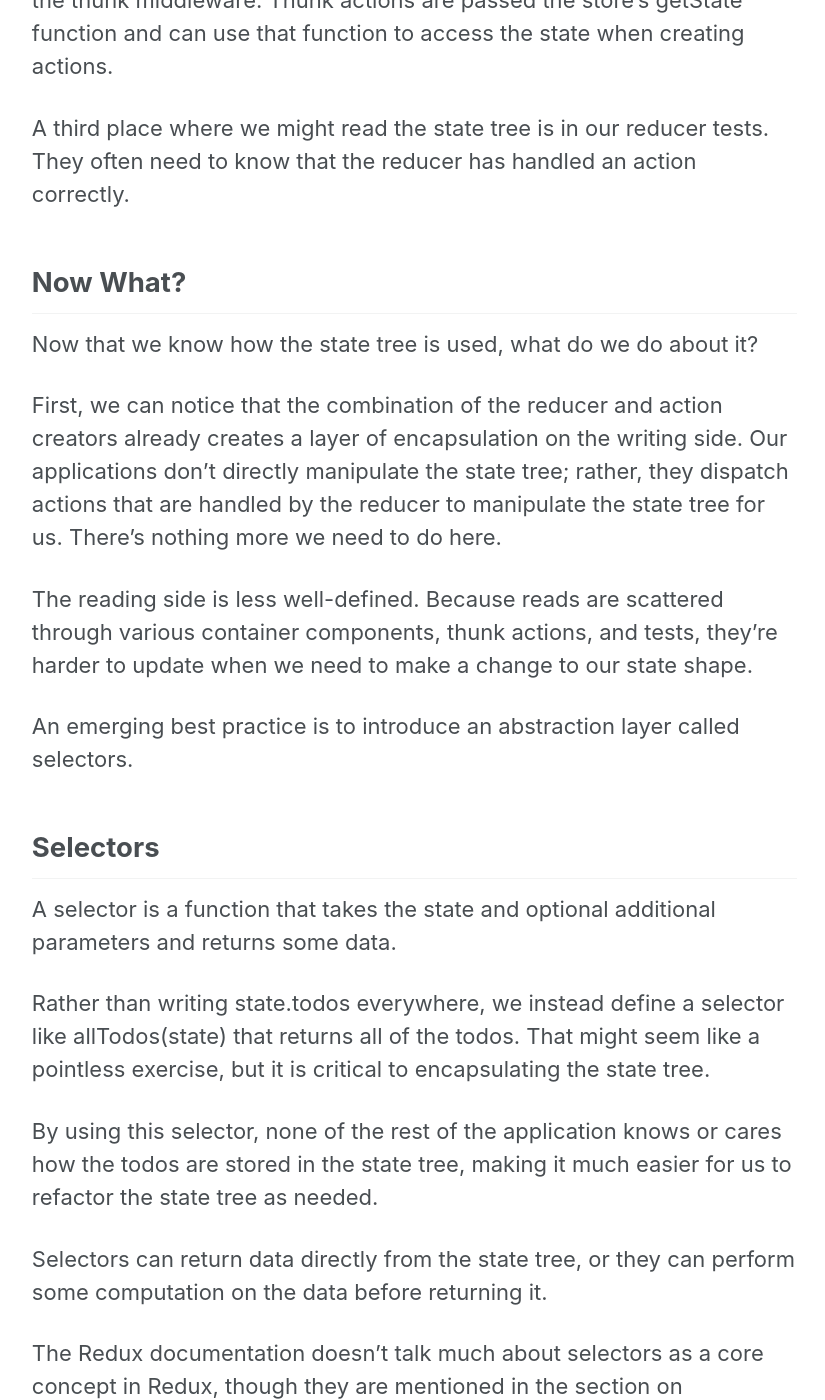
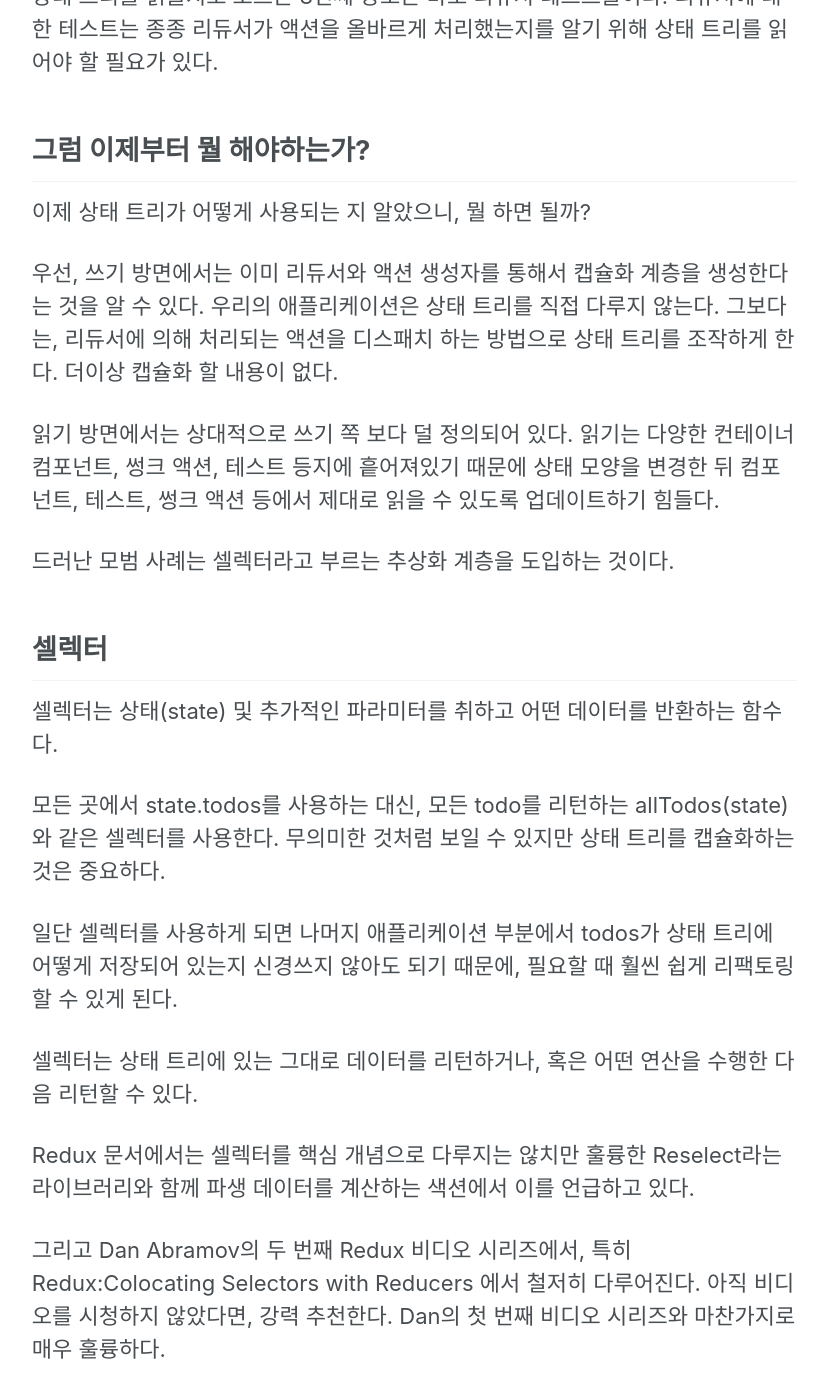
Before and after one commit to orezytivarg/orezytivarg.github.io, a Jekyll site: the page built from _posts/2017-01-16-encapsulating-the-redux-state-tree.md, in a window 1280 px wide and 1400 px high, scrolled down 1777 px. Shown: the whole window, without its empty margins (252-1077 px from the left). Built offline with Jekyll 4.4.1, drawn with Linux system fonts in a browser that asks for light colours; some of the changed text lies outside the part shown.

Commit message:
translate post and change title and desc of site

````diff
--- a/_config.yml
+++ b/_config.yml
@@ -7,16 +7,16 @@
 
 # Site Settings
 locale                   : "ko"
-title                    : "오역 블로그"
+title                    : "불펌 오역 블로그"
 title_separator          : "-"
-name                     : "Orez"
-description              : "오역 투성이 번역 블로그"
+name                     : "Orezy Tivarg"
+description              : "불펌 오역 블로그"
 url                      : # the base hostname & protocol for your site e.g. "https://mmistakes.github.io"
 baseurl                  : # the subpath of your site, e.g. "/blog"
 repository               : # GitHub username/repo-name e.g. "mmistakes/minimal-mistakes"
 teaser                   : # path of fallback teaser image, e.g. "/assets/images/500x300.png"
 # breadcrumbs            : false # true, false (default)
-words_per_minute         : 200
+words_per_minute         : 400
 comments:
   provider               : # false (default), "disqus", "discourse", "facebook", "google-plus", "staticman", "custom"
   disqus:
--- a/_posts/2017-01-16-encapsulating-the-redux-state-tree.md
+++ b/_posts/2017-01-16-encapsulating-the-redux-state-tree.md
@@ -7,71 +7,71 @@ category: Redux
 
 # Redux 상태 트리 캡슐화하기
 
-In a Redux application, the bulk of the application’s data is stored as a “state tree” in a central location, the store. The shape and structure of the state tree has a large impact on the ease of development and performance of the application. It is often valuable to refactor the state tree over time to address issues. How do we do this safely?
+Redux 애플리케이션에서, 대량의 애플리케이션의 데이터는 중앙에 위치하는 "상태 트리"라는 스토어에 저장된다. 상태 트리의 모양과 구조는 애플리케이션의 쉬운 개발과 성능 향상에 큰 영향을 미친다. 시간이 지남에 따라 문제를 해결하기 위해 상태 트리를 리팩토링하는 것은 종종 중요해진다. 어떻게 리팩토링을 안전하게 할 수 있을까?
 
-I’ve written about Redux a few times. Feel free to review those posts if you need an introduction or refresher.
+이전에도 Redux에 대해 몇 번 쓴적이 있다. 입문 혹은 주의환기를 위해서 그 [포스트들](http://randycoulman.com/blog/categories/redux/)을 가볍게 복기해보라.
 
-When we need to make it safe to change a data structure, the most common tool to reach for is encapsulation, also known as data-hiding or information-hiding. The basic idea is that, rather than allowing direct access to the data structure, we provide an interface to the data instead.
+데이터 구조 변경을 안전하게 만들기 위해서는 캡슐화가 가장 일반적으로 쓰이는 도구다. 캡슐화는 data-hiding 혹은 information-hiding이라고도 알려졌다. 캡슐화의 기본 개념은, 데이터 구조에 직접적으로 접근하기보다는 데이터 대신 제공하는 인터페이스에 접근하는 것이다.
 
-That’s what we’ll do here.
+이게 바로 우리가 이 포스트에서 알아볼 내용이다.
 
-## How Is the State Tree Used?
+## 상태 트리는 어떻게 사용되는가?
 
-In order to encapsulate the state tree, we need to figure out how it is used in our application. With most data structures, there are two kinds of uses: reading and writing.
+상태 트리를 캡슐화하려면, 애플리케이션에서 상태 트리가 어떻게 쓰이고 있는지를 알아야 한다. 대부분의 데이터 구조에는 읽기와 쓰기라는 두 종류의 쓰임이 있다.
 
-This is true in a Redux application as well. Because Redux is an implementation of the Flux architecture, it follows the principle of unidirectional data flow. That makes things a bit easier to reason about.
+Redux 애플리케이션에서도 마찬가지다. Redux는 Flux 아키텍쳐의 구현이기 때문에 단방향 데이터 플로우라는 원칙을 따르기 때문이다. 그래서 상황을 더 쉽게 파악할 수 있다.
 
-### Writing
+### 쓰기
 
-We’ll start with the writing side of the equation, because that’s the most obvious in Redux.
+우선 방정식의 쓰기 부분부터 시작해볼 것이다. Redux에서 가장 명확한 부분이기 때문이다.
 
-Changes to the state tree are made by the reducer in response to various actions. The changes are not made directly; rather, the reducer returns a new state tree containing the desired changes. The Redux store takes care of remembering the new state tree.
+상태 트리의 변경은 다양한 액션에 대한 리듀서의 응답에 의해 만들어진다. 변경은 직접적으로 만들어지지 않는다. 리듀서는 원하는 변화를 포함한 새로운 상태 트리를 리턴하고, Redux 스토어는 이 새로운 상테트리를 기억한다.
 
-### Reading
+### 읽기
 
-Reading the state tree tends to be more distributed in most Redux applications. Each container component implements a mapStateToProps function that reads parts of the state tree and injects those parts into its wrapped component as props.
+상태 트리 읽기는 대부분의 Redux 애플리케이션에서 분산되는 경향이 있다. 각각의 컨테이너 컴포넌트는 상태 트리의 일부분을 읽어서 컴포넌트의 props로 주입하는 기능을 하는 mapStateToProps 함수를 구현한다.
 
-Less obvious uses of the state tree are in action creators that work with the thunk middleware. Thunk actions are passed the store’s getState function and can use that function to access the state when creating actions.
+상태 트리의 불명확한 쓰임은 썽크 미들웨어로 동작하는 액션 생성자에서다. 썽크 액션들은 스토어의 getState 함수를 전달하며 액션을 생성할 때 이를 이용해 state에 접근할 수 있다.
 
-A third place where we might read the state tree is in our reducer tests. They often need to know that the reducer has handled an action correctly.
+상태 트리를 읽을지도 모르는 3번째 장소는 바로 리듀서 테스트들이다. 리듀서에 대한 테스트는 종종 리듀서가 액션을 올바르게 처리했는지를 알기 위해 상태 트리를 읽어야 할 필요가 있다.
 
-## Now What?
+## 그럼 이제부터 뭘 해야하는가?
 
-Now that we know how the state tree is used, what do we do about it?
+이제 상태 트리가 어떻게 사용되는 지 알았으니, 뭘 하면 될까?
 
-First, we can notice that the combination of the reducer and action creators already creates a layer of encapsulation on the writing side. Our applications don’t directly manipulate the state tree; rather, they dispatch actions that are handled by the reducer to manipulate the state tree for us. There’s nothing more we need to do here.
+우선, 쓰기 방면에서는 이미 리듀서와 액션 생성자를 통해서 캡슐화 계층을 생성한다는 것을 알 수 있다. 우리의 애플리케이션은 상태 트리를 직접 다루지 않는다. 그보다는, 리듀서에 의해 처리되는 액션을 디스패치 하는 방법으로 상태 트리를 조작하게 한다. 더이상 캡슐화 할 내용이 없다.
 
-The reading side is less well-defined. Because reads are scattered through various container components, thunk actions, and tests, they’re harder to update when we need to make a change to our state shape.
+읽기 방면에서는 상대적으로 쓰기 쪽 보다 덜 정의되어 있다. 읽기는 다양한 컨테이너 컴포넌트, 썽크 액션, 테스트 등지에 흩어져있기 때문에 상태 모양을 변경한 뒤 컴포넌트, 테스트, 썽크 액션 등에서 제대로 읽을 수 있도록 업데이트하기 힘들다.
 
-An emerging best practice is to introduce an abstraction layer called selectors.
+드러난 모범 사례는 셀렉터라고 부르는 추상화 계층을 도입하는 것이다.
 
-## Selectors
+## 셀렉터
 
-A selector is a function that takes the state and optional additional parameters and returns some data.
+셀렉터는 상태(state) 및 추가적인 파라미터를 취하고 어떤 데이터를 반환하는 함수다.
 
-Rather than writing state.todos everywhere, we instead define a selector like allTodos(state) that returns all of the todos. That might seem like a pointless exercise, but it is critical to encapsulating the state tree.
+모든 곳에서 state.todos를 사용하는 대신, 모든 todo를 리턴하는 allTodos(state)와 같은 셀렉터를 사용한다. 무의미한 것처럼 보일 수 있지만 상태 트리를 캡슐화하는 것은 중요하다.
 
-By using this selector, none of the rest of the application knows or cares how the todos are stored in the state tree, making it much easier for us to refactor the state tree as needed.
+일단 셀렉터를 사용하게 되면 나머지 애플리케이션 부분에서 todos가 상태 트리에 어떻게 저장되어 있는지 신경쓰지 않아도 되기 때문에, 필요할 때 훨씬 쉽게 리팩토링할 수 있게 된다.
 
-Selectors can return data directly from the state tree, or they can perform some computation on the data before returning it.
+셀렉터는 상태 트리에 있는 그대로 데이터를 리턴하거나, 혹은 어떤 연산을 수행한 다음 리턴할 수 있다.
 
-The Redux documentation doesn’t talk much about selectors as a core concept in Redux, though they are mentioned in the section on Computing Derived Data, along with the excellent reselect library.
+Redux 문서에서는 셀렉터를 핵심 개념으로 다루지는 않치만 훌륭한 Reselect라는 라이브러리와 함께 파생 데이터를 계산하는 색션에서 이를 언급하고 있다.
 
-They are covered more thoroughly in Dan Abramov’s second series of Redux videos, particularly in Redux: Colocating Selectors with Reducers. If you haven’t watched these videos yet, I highly recommend them. As with Dan’s first series of videos, they are excellent.
+그리고 Dan Abramov의 두 번째 Redux 비디오 시리즈에서, 특히 Redux:Colocating Selectors with Reducers 에서 철저히 다루어진다. 아직 비디오를 시청하지 않았다면, 강력 추천한다. Dan의 첫 번째 비디오 시리즈와 마찬가지로 매우 훌륭하다.
 
-## Are We There Yet?
+## 아직 더 남았나?
 
-With the reducer and actions encapsulating the writes and selectors handling the reads, are we done? Is it safe to refactor our state tree now?
+쓰기 부분에서 리듀서와 액션을 통한 캡슐화, 읽기 부분에서 셀렉터 처리를 통한 캡슐화, 이제 끝인가? 상태 트리를 안전하게 리팩토링할 수 있을까?
 
-For the most part, yes, we’re done. If all of our code makes use of actions and selectors and never accesses the state directly, then we know exactly what needs to change when we need to refactor our state tree.
+대부분의 파트에서는 그렇다, 끝난 것이다. 모든 코드가 액션과 셀렉터를 사용하고 결코 상태 트리에 직접 접근하지 않으면 우리는 상태 트리를 리팩토링해야할 때 무엇을 변경해야하는지 정확하게 알고 있다.
 
-Dan Abramov even suggests that the selectors live in the same file as the reducer to make this encapsulation more clear. I haven’t tried that option, but I definitely understand the reasoning behind it.
+Dan Abramov는 심지어 캡슐화를 명확히 하기 위해서 셀렉터가 리듀서와 동일한 파일에 있어야 한다고 제안하고 있다. 나는 그렇게 하지는 않았지만, 어떤 이유인지는 확실히 이해한다.
 
-But what about the tests? Are they using the selectors?
+하지만 테스트는? 테스트에서도 셀렉터를 사용하나?
 
-## Testing
+## 테스팅
 
-I wrote about Testing Redux Applications earlier. In the section on testing reducers, I showed the following test, adapted from the Redux documentation.
+이전에 [Redux 애플리케이션 테스트하기](http://randycoulman.com/blog/2016/03/15/testing-redux-applications/)라는 글을 작성했다. 리듀서를 테스팅하는 엑션에서 Redux 문서에서 가져온 다음 테스트를 보았다.
 
 Reducer Tests
 
@@ -97,11 +97,11 @@ describe('todos reducer', () => {
 })
 ```
 
-Note that there are several places in this test that know about the shape of the state tree. Of all the places that could be coupled to the state tree shape, this one is the easiest to defend. But can we do better?
+이 테스트에는 상태 트리의 모양을 알고 있는 부분이 몇 군데 있다. 상태 트리 모양과 결합된 모든 부분 중에서 가장 방어하기 쉬운 부분이다. 하지만 더 잘 할 수 있을까?
 
-I’ve since evolved my reducer testing strategy a bit, and on my current project I’m experimenting with a complete decoupling of the tests from the state tree structure.
+나는 리듀서 테스트 전략을 조금 발전시켜서, 현재 프로젝트에서는 완전히 상태 트리 모양과 테스트를 완전히 분리하는 실험을 하고 있다.
 
-I start out by defining a const in the test for the initial state as generated by the reducer.
+리듀서에 의해 생성된 초기 상태에 대한 테스트는 const를 정의하는 것에 의해 시작된다.
 
 Initial State
 
@@ -113,7 +113,7 @@ describe('todos reducer', () => {
 })
 ```
 
-If there’s anything important about the initial state, I’ll write some tests for it using my selectors. I make sure to write the tests from the point of view of the client of the state tree, and not in terms of the reducer implementation.
+만약 초기 상태에 대해 중요한 것이 있으면, 셀렉터를 이용해서 몇 가지 테스트를 작성할 것이다. 나는 상태 트리에 대한 테스트는 리듀서 구현 관점이 아니라, 상태 트리에 대한 클라이언트 관점에서 작성해야한다고 확신한다.
 
 Testing the Initial State
 
@@ -129,9 +129,9 @@ Testing the Initial State
 # ...
 ```
 
-Note that this test says nothing about how the todos are stored or what the shape of the initial state actually is. It just checks something important about the observable properties of the state.
+이 테스트는 todos가 저장되는 방법이나 초기 상태의 모양이 실제로 무엇인지에 대해서 전혀 언급하지 않는다. 단지 상태의 중요한 관측가능한 속성들을 테스트한다.
 
-In order to test the handling of various actions, I’ll write tests something like the following:
+다양한 액션들을 핸들링하는 테스트를 작성하려면, 다음과 같이 작성할 것이다.
 
 Testing an Action
 
@@ -164,13 +164,13 @@ Testing an Action
 # ...
 ```
 
-The way I’ve written this is somewhat verbose; it would be fine to check all of the properties of the added todo in one test instead. I tend to prefer the separate it blocks because the descriptions give me a place to communicate my intentions and to make it clear what responsibilities the reducer has.
+내가 작성한 방식은 다소 장황하다; 하나의 테스트에서 추가된 todo의 모든 속성을 확인하는 것이 좋다. 나는 리듀서가 어떤 책임을 가지고 있는지 명확하게 하기 위한 의도를 전달하려는 목적으로 각 속성 테스트를 it 블럭으로 분리하는 경향이 있다.
 
-I tend to keep the const state = ...; const action = ...; const newState = ... pattern, though. The regular structure of the tests make them easier to read.
+나는 const state = ...; const action = ...; const newState = ...; 과 같은 패턴을 유지하는 경향도 있다. 테스트의 규칙적인 구조는 테스트를 읽기 쉽게 만든다.
 
-If I’m writing a test that needs something other than the initial state, I’m experimenting with using actions to get the state I need.
+만약 초기 상태가 아닌 다른 것에 대한 테스트를 작성한다면, 내가 필요한 상태를 얻기 위해 액션을 사용하는 실험을 하고 있다.
 
-For example, if I wanted to test a todo list with an already-existing todo, I’d start my test this way:
+예를 들어, 이미 todo가 존재하는 todo list를 테스트하고 싶다면 다음과 같은 방법으로 시작할 것이다:
 
 Starting With Other State
 
@@ -182,7 +182,7 @@ Starting With Other State
 # ...
 ```
 
-If I need more than one action to get the starting state right, I’ll use reduce with an array of actions. Here I’m using the version of reduce from Ramda, but there are other options as well.
+시작 상태를 올바르게 하기 위해서 하나 이상의 액션이 필요하다면, 액션의 배열과 함께 reduce를 이용한다. 나는 Ramda를 이용한 버전의 reduce를 쓰고 있지만, 다른 선택지들도 있다.
 
 Multiple Actions
 
@@ -196,20 +196,20 @@ Multiple Actions
 # ...
 ```
 
-So far, I really like the decoupling this gives me, but the jury is still out on whether this style of state setup is understandable enough for future readers of the code.
+나는 지금까지 이 분리 개념이 정말 좋았지만, 이 상태 설정 스타일이 미래의 코드 독자들에게도 충분히 이해할만한 것인지는 배심원들에게 달려있다.
 
-## What About Nested Reducers?
+## 중첩된 리듀서는 어떤가?
 
-Everything I’ve talked about so far works great when we only have a single top-level reducer. The selectors and reducer play well together, and the testing approach works like a charm.
+지금까지 얘기한 모든 것들은 탑레벨 리듀서 하나만 가지고 있을 때만 효과적이다. 셀렉터와 리듀서는 잘 동작하고 테스팅에 대한 접근 방법도 매력적이다.
 
-In most Redux applications, however, we use combineReducers to break the top-level reducer into sub-reducers, each working on a small portion of the state tree. But our selectors have to work with the entire state tree.
+하지만 대부분의 Redux 애플리케이션에서는 combineReducers를 사용해서 탑레벨 리듀서를 서브 리듀서들로 나누고 있다. 각 서브 리듀서들은 상태 트리에서 잘라낸 작은 부분에 대해서 동작한다. 그러나 셀렉터들은 전체 상태 트리와 함께 작업해야 한다.
 
-How do we deal with this asymmetry between reducers and selectors?
+이런 리듀서와 셀렉터 사이의 비대칭성을 어떻게 처리해야하는가?
 
-I’ll save the answer to that question for next week’s post.
+다음 주 게시물을 위해서 대답을 아껴두겠다.
 
-## Conclusion
+## 결론
 
-I highly recommend encapsulating Redux state by adding selectors along with the actions and reducers that we’ve already got.
+이미 우리가 갖고 이쓴 액션과 리듀서에다가 셀렉터를 추가하여 Redux 상태를 캡슐화하는 것을 강력 추천한다.
 
-Taking it a step further and writing reducer tests using only actions and selectors seems like a promising approach so far. I’ve been able to refactor my state tree by changing only the reducer and selectors. Notably, I didn’t have to change anything in the associated reducer test.
+한단계 더 나아가서 액션과 셀렉터만 사용해서 리듀서 테스트를 작성하는 것은 아직까지는 괜찮은 접근방법으로 보인다. 리듀서와 셀렉터만 변경하여 상태 트리를 리팩토링할 수 있었기 때문이다. 특히 리듀서 테스트는 아무 것도 변경할 필요가 없었다는 것을 참고하라.
````
